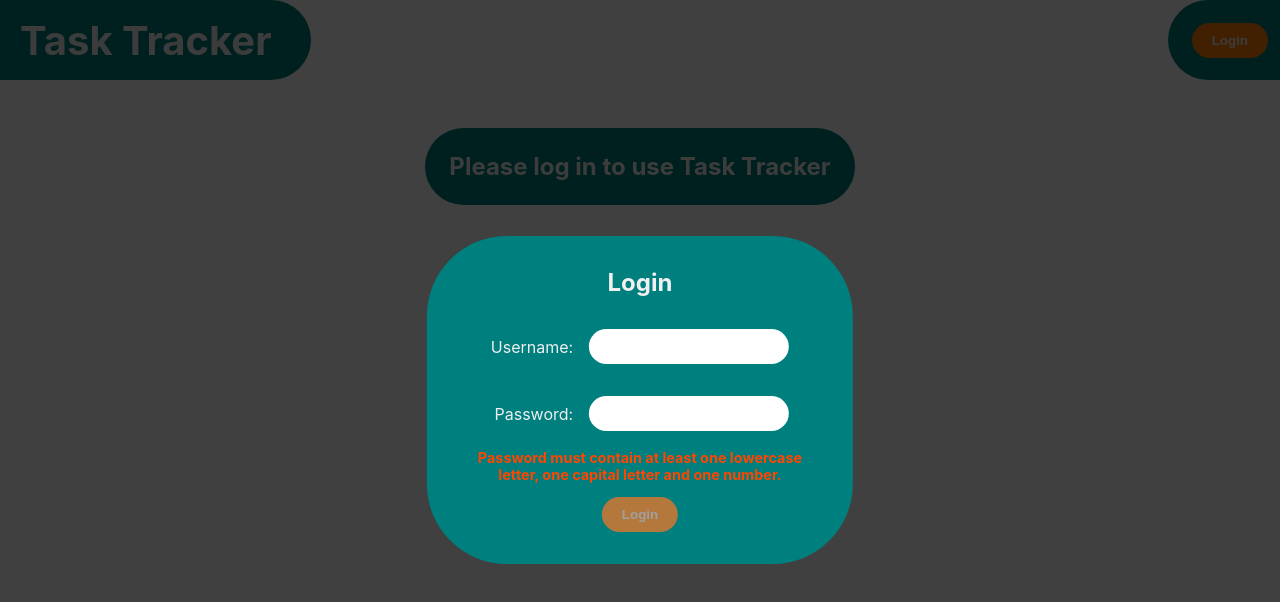
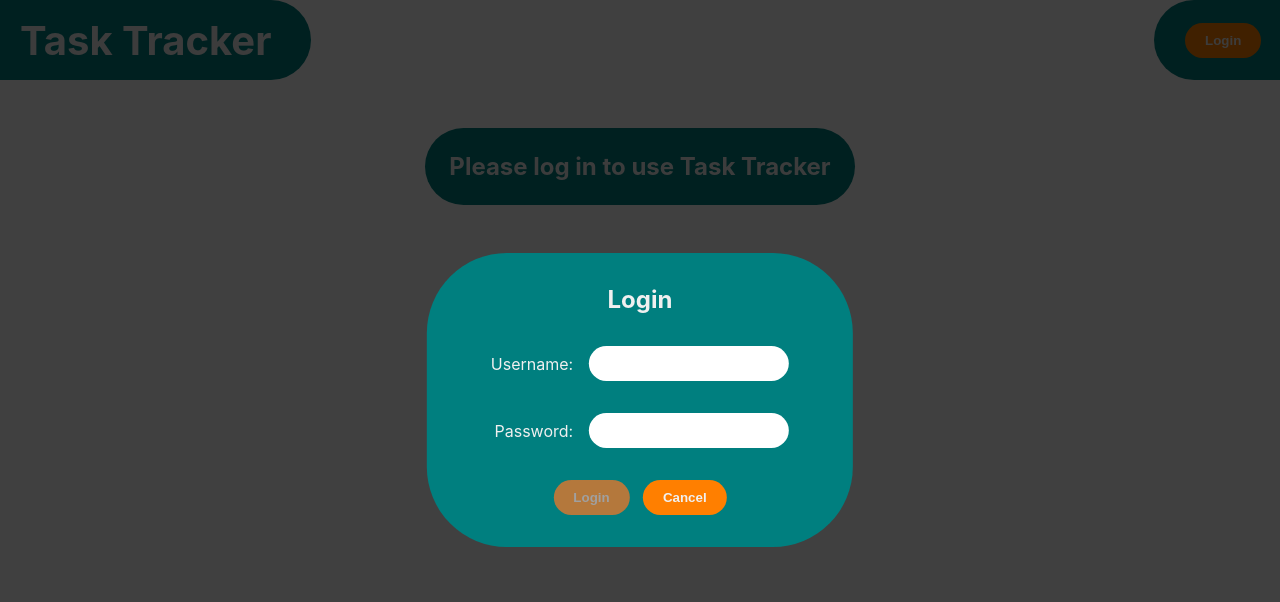
Before and after one commit to Alek-Koziolek/Task-Tracker-App, a React (Create React App) app: page / in a window 1280 px wide. Both pictures are taken after a click on the button "Login". Shown: the top 602 px of the page. Built offline with nearby package versions, Linux system fonts and the light colour scheme; no server answers.

Commit message:
improvements to login form

```diff
--- a/src/components/Login/LoginForm.js
+++ b/src/components/Login/LoginForm.js
@@ -4,6 +4,7 @@ import {
   useReducer,
   useCallback,
   useEffect,
+  Fragment,
 } from "react";
 import Button from "../UI/Button";
 import Wrapper from "../UI/Wrapper";
@@ -21,17 +22,18 @@ function usernameReducer(state, action) {
 }
 function passwordReducer(state, action) {
   if (action.type === "USER_INPUT") {
-    return { value: action.val, isValid: passwordValidityChaeck(action.val) };
+    return { value: action.val, isValid: passwordValidityCheck(action.val) };
   } else if (action.type === "INPUT_BLUR") {
-    return { value: state.value, isValid: passwordValidityChaeck(action.val) };
+    return { value: state.value, isValid: passwordValidityCheck(action.val) };
   }
   return { value: "", isValid: false };
 }
 
-function passwordValidityChaeck(password) {
+function passwordValidityCheck(password) {
   if (
     password.trim().length > 0 &&
     password.match(/.*[A-Z].*/g) &&
+    password.match(/.*[a-z].*/g) &&
     !password.match(/.*\s.*/g) &&
     password.match(/.*[0-9].*/)
   )
@@ -51,6 +53,8 @@ function LoginForm(props) {
 
   const [error, setError] = useState(null);
   const [usersList, setUsersList] = useState([]);
+  const [signUp, setSignUp] = useState(false);
+  const [displayMessage, setDisplayMessage] = useState(false);
 
   const fetchUsersData = useCallback(async () => {
     setError(null);
@@ -125,6 +129,7 @@ function LoginForm(props) {
 
   function validatePasswordHandler(event) {
     dispatchPassword({ type: "INPUT_BLUR", val: event.target.value });
+    setDisplayMessage(true);
   }
 
   const ctx = useContext(LoginContext);
@@ -135,7 +140,6 @@ function LoginForm(props) {
 
   function submitFormHandler(event) {
     event.preventDefault();
-    props.onLogin();
     fetchUsersData();
     const currentUser = usersList.find(
       (user) => user.username === usernameState.value
@@ -146,15 +150,44 @@ function LoginForm(props) {
       }
       usernameState.value = "";
       passwordState.value = "";
+      props.onLogin();
     } else {
-      console.log("User does not exist");
+      setSignUp(true);
+      // addUserData();
+    }
+    setDisplayMessage(false);
+  }
+
+  function denyLoginHandler() {
+    props.onLogin();
+    setDisplayMessage(false);
+  }
+
+  function addUserHandler() {
     addUserData();
+    setSignUp(false);
+    setDisplayMessage(false);
   }
+
+  function denySignUpHandler() {
+    props.onLogin();
+    setSignUp(false);
+    setDisplayMessage(false);
   }
 
   return (
     <Wrapper className={styles["login-form"]}>
       <form onSubmit={submitFormHandler}>
+        {signUp ? (
+          <Fragment>
+            <h3>
+              It seems that You are a new user.<br/>Would you like to sign up?
+            </h3>
+            <Button onClick={addUserHandler}>Yes</Button>
+            <Button onClick={denySignUpHandler}>No</Button>
+          </Fragment>
+        ) : (
+          <Fragment>
             <h2>Login</h2>
             <div>
               <Input
@@ -176,7 +209,7 @@ function LoginForm(props) {
                 isValid={passwordState.isValid}
               />
             </div>
-        {!passwordState.isValid && (
+            {!passwordState.isValid && displayMessage && (
               <p>
                 Password must contain at least one lowercase letter, one capital
                 letter and one number.
@@ -188,6 +221,9 @@ function LoginForm(props) {
             >
               Login
             </Button>
+            <Button onClick={denyLoginHandler}>Cancel</Button>
+          </Fragment>
+        )}
       </form>
     </Wrapper>
   );
--- a/src/components/Login/LoginForm.module.css
+++ b/src/components/Login/LoginForm.module.css
@@ -21,5 +21,9 @@
   font-size: 0.9rem;
   font-weight: bold;
   color: orangered;
-  flex-wrap: wrap;
 }
+
+.login-form h3{
+  min-width: max-content;
+  margin: 1em 0;
+}
--- a/src/components/UI/Button.module.css
+++ b/src/components/UI/Button.module.css
@@ -9,6 +9,7 @@
 .button {
     border: none;
     padding: 10px 20px;
+    margin: 0 0.5em;
     border-radius: 20px;
     background-color: var(--secondary-color);
     color: var(--text-color);
```
Lines whose indentation alone changed are shown as unchanged.
